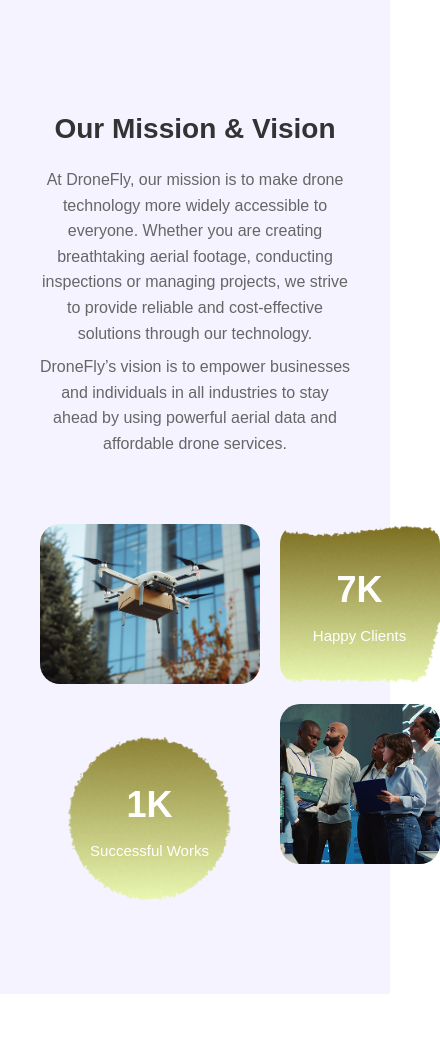
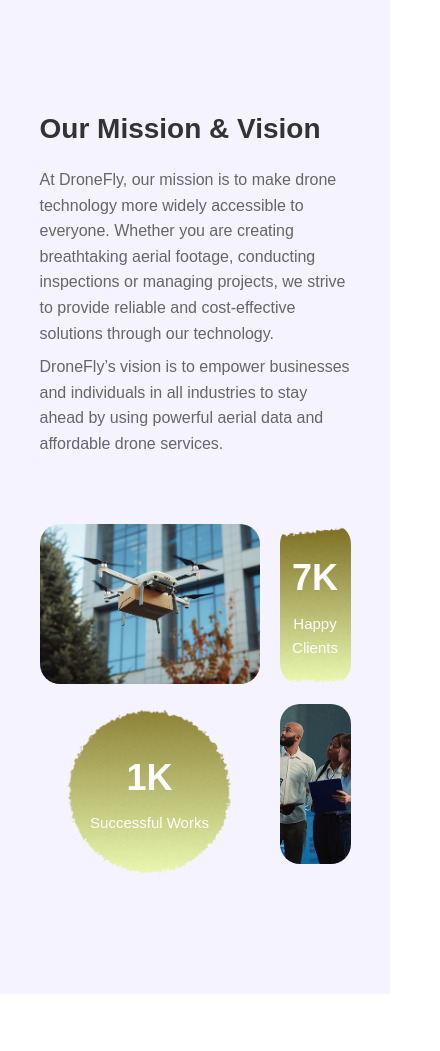
Before and after one commit to soubhikmondal8880/drones, a plain HTML site: page about.html in a window 390 px wide. Shown: the part 1330-2381 px from the top of the page, 440 px wide, since content can reach past the window. Drawn offline with Linux system fonts and the light colour scheme.

Commit message:
Added new file(s) to project

```diff
--- a/css/about.css
+++ b/css/about.css
@@ -300,6 +300,7 @@ header {
     text-align: center;
   }
 }
+
 /* mission section */
 .mission-section {
   background: #F5F3FF;
@@ -311,13 +312,11 @@ header {
   justify-content: space-between;
   align-items: center;
   gap: 60px;
-  flex-wrap: wrap; /* allow wrapping on smaller screens */
 }
 
 /* left text */
 .mission-text {
-  flex: 1 1 45%;
-  min-width: 280px;
+  width: 55%;
 }
 
 .mission-text h2 {
@@ -333,23 +332,18 @@ header {
 
 /* grid right */
 .mission-grid {
-  flex: 1 1 45%;
-  min-width: 280px;
+  width: 45%;
   display: grid;
   grid-template-columns: 1fr 1fr;
   gap: 20px;
 }
 
-/* grid item */
 .grid-item {
   height: 160px;
   border-radius: 20px;
   background-size: cover;
   background-position: center;
   position: relative;
-  /* 👇 keep fixed size, no resizing */
-  min-width: 160px;
-  min-height: 160px;
 }
 
 /* first image */
@@ -364,7 +358,8 @@ header {
 
 /* stat cards */
 .stat1 {
-  background-image: url("../images/about/rectangle.png");
+  background-image:
+    url("../images/about/rectangle.png");
   color: #fff;
   display: flex;
   flex-direction: column;
@@ -374,11 +369,13 @@ header {
 
 .stat2 {
   background-image: url("../images/about/circle.png");
-  background-size: 76%; /* fixed scaling */
-  background-repeat: no-repeat;
+  background-size: cover;
   background-position: center;
   height: 230px;
   width: 220px;
+  background-size: 76%;
+  background-repeat: no-repeat;
+  bottom: 12%;
   color: #fff;
   display: flex;
   flex-direction: column;
@@ -396,28 +393,17 @@ header {
   margin-top: 5px;
 }
 
-/* Responsive */
-@media(max-width: 1024px) {
+/* mobile */
+@media(max-width:768px) {
   .mission-wrapper {
     flex-direction: column;
-    align-items: center;
   }
 
   .mission-text,
   .mission-grid {
     width: 100%;
-    max-width: 600px;
-  }
-
-  .mission-text h2 {
-    text-align: center;
-  }
-
-  .mission-text p {
-    text-align: center;
   }
 }
-
 
 /* team */
 
```
